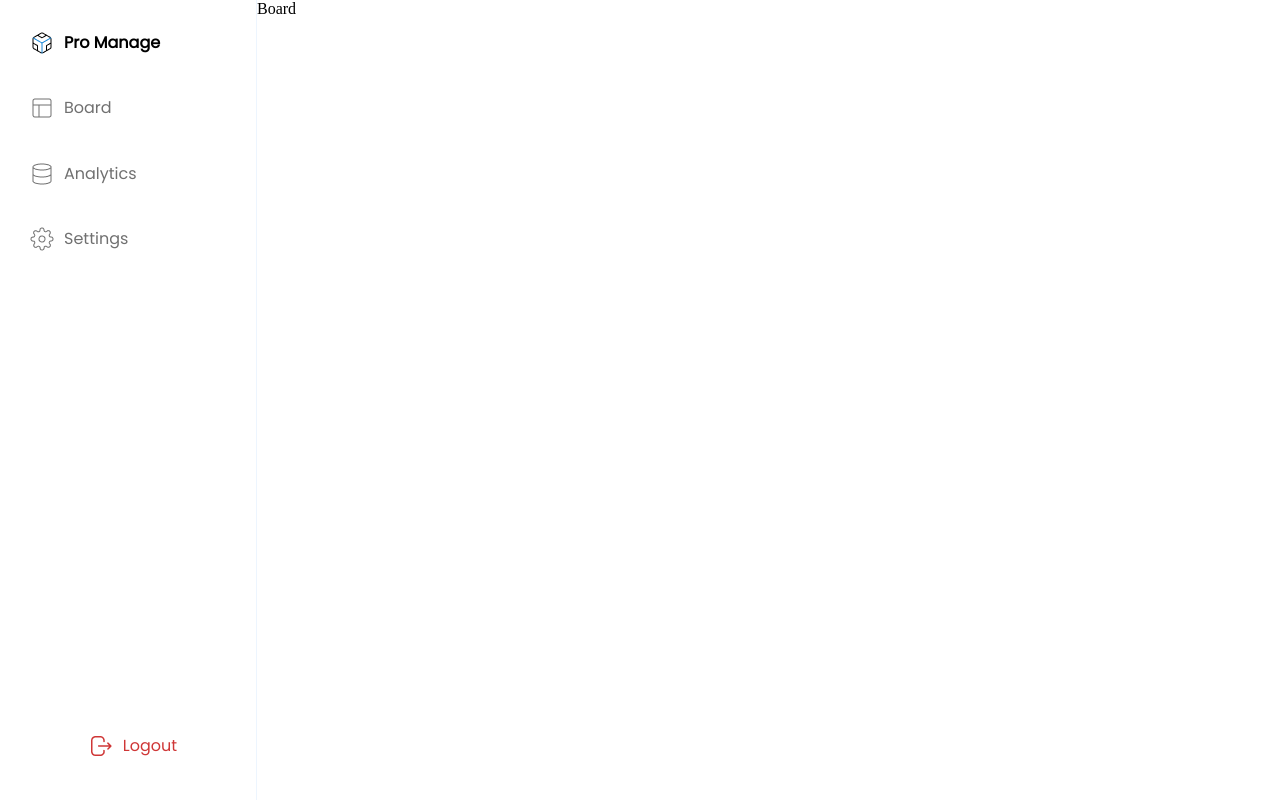
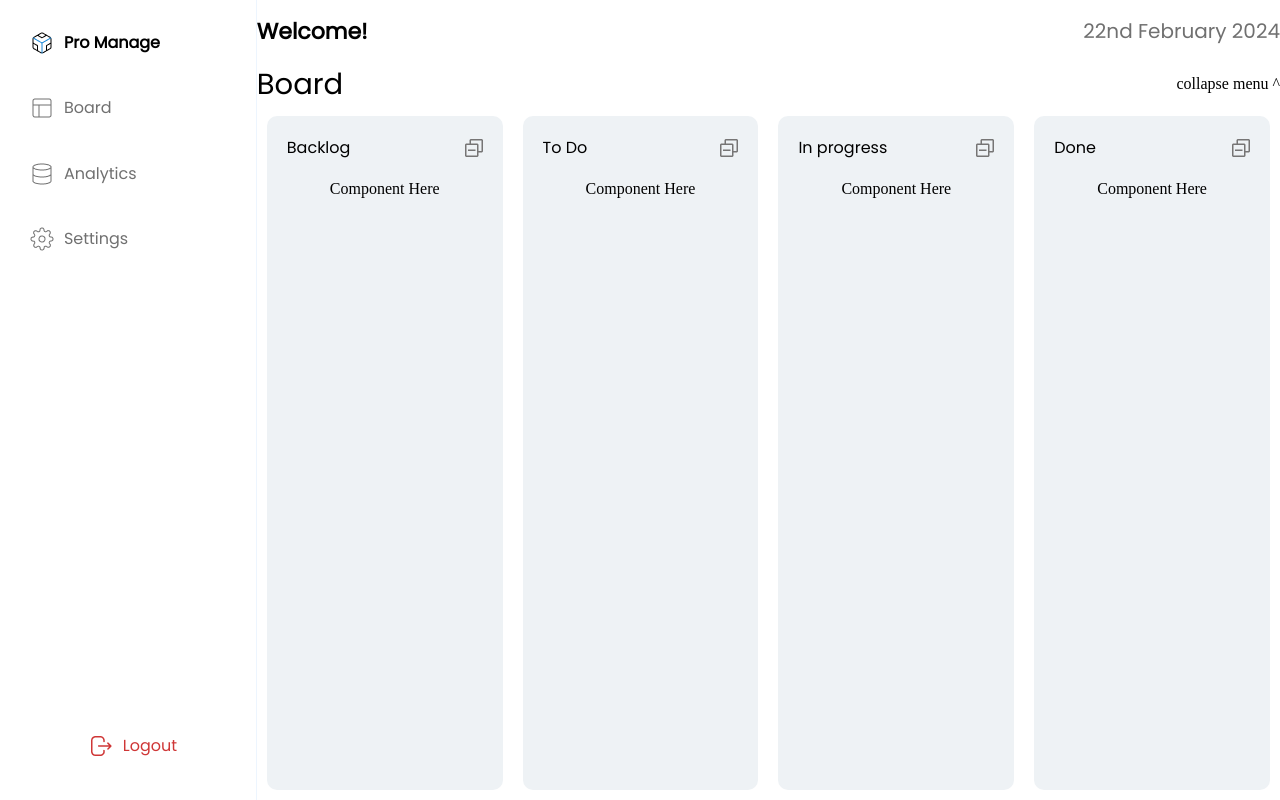
Before and after one commit to utsav-shrma/proManage-frontend, a React (Vite) app: page / in a window 1280 px wide. Built offline with nearby package versions, Linux system fonts and the light colour scheme; no server answers.

Commit message:
Added toast on Update and Board UI Components

```diff
--- a/package.json
+++ b/package.json
@@ -15,7 +15,8 @@
     "react": "^18.2.0",
     "react-dom": "^18.2.0",
     "react-redux": "^9.1.0",
-    "react-router-dom": "^6.22.1"
+    "react-router-dom": "^6.22.1",
+    "react-toastify": "^10.0.4"
   },
   "devDependencies": {
     "@types/react": "^18.2.55",
--- /dev/null
+++ b/src/components/board/Board.jsx
@@ -0,0 +1,55 @@
+import React from "react";
+import styles from "./Board.module.css";
+import Cards from "./card/Cards";
+import { nameStorageKey } from "../../utils/constants";
+import { taskStatus } from "../../utils/constants";
+
+const getOrdinalSuffix = (number) => {
+  const suffixes = ["th", "st", "nd", "rd"];
+  const v = number % 100;
+  return suffixes[(v - 20) % 10] || suffixes[v] || suffixes[0];
+};
+
+const getFormattedDate = () => {
+  const currentDate = new Date();
+  // Get numeric day and its ordinal suffix
+  const numericDay = currentDate.getDate();
+  const dayWithOrdinal = `${numericDay}${getOrdinalSuffix(numericDay)}`;
+
+  // Get month and year
+  const month = currentDate.toLocaleString("en-US", { month: "long" });
+  const year = currentDate.getFullYear();
+
+  // Formatted date string
+  const formattedDate = `${dayWithOrdinal} ${month} ${year}`;
+
+  return formattedDate;
+};
+
+function Board() {
+  const userName = localStorage.getItem(nameStorageKey);
+
+  return (
+    <div className={styles.container}>
+      <div className={styles.heading_container}>
+        <div>
+          <h1 className={styles.welcome_message}>Welcome! {userName}</h1>
+        </div>
+        <div className={styles.curr_date} >{getFormattedDate()}</div>
+      </div>
+      <div className={styles.heading_container}>
+        <div className={styles.board_heading}>Board</div>
+        <div>collapse menu ^</div>
+      </div>
+
+      <div className={styles.cards_container}>
+
+        {taskStatus.map((statusTypes,index)=>{
+            return <Cards key={index} title={statusTypes.title}></Cards>
+        })}
+      </div>
+    </div>
+  );
+}
+
+export default Board;
--- /dev/null
+++ b/src/components/board/Board.module.css
@@ -0,0 +1,47 @@
+.container{
+    display: flex;
+    flex-direction: column;
+    width:80vw;
+    height: 100vh;
+}
+.heading_container{
+    display: flex;
+    align-items: center;
+    justify-content: space-between;
+}
+
+.welcome_message{
+    font-family: Poppins;
+font-size: 22px;
+font-weight: 600;
+line-height: 33px;
+letter-spacing: 0em;
+text-align: left;
+
+
+}
+.curr_date{
+    font-family: Poppins;
+font-size: 20px;
+font-weight: 500;
+line-height: 30px;
+letter-spacing: 0em;
+text-align: left;
+color: #707070;
+
+}
+.board_heading{
+    font-family: Poppins;
+    font-size: 29px;
+    font-weight: 500;
+    line-height: 44px;
+    letter-spacing: 0em;
+    text-align: left;
+
+}
+
+.cards_container{
+    display:flex;
+    flex: 2;
+    flex-wrap: wrap;
+}
--- /dev/null
+++ b/src/components/board/card/Cards.jsx
@@ -0,0 +1,18 @@
+import React from 'react'
+import styles from './Cards.module.css'
+import collapseIcon from '../../../assets/icons/collapseIcon.png'
+function Cards({title}) {
+  return (
+    <div className={styles.container}>
+        <div className={styles.title}>
+            <h1>{title}</h1>
+            <img src={collapseIcon}></img>
+        </div>
+        <div className={styles.task_container}>
+            Component Here
+        </div>
+    </div>
+  )
+}
+
+export default Cards
--- /dev/null
+++ b/src/components/board/card/Cards.module.css
@@ -0,0 +1,37 @@
+.container {
+  display: flex;
+  flex-direction: column;
+  margin: 10px;
+  border-radius: 10px;
+  background: #eef2f5;
+  flex:2;
+
+
+
+}
+.task_container{
+    display: flex;
+    align-items: center;
+    justify-content: center;
+
+}
+.title {
+  display: flex;
+  align-items: center;
+  justify-content: space-between;
+}
+
+.title h1 {
+  font-family: Poppins;
+  font-size: 16px;
+  font-weight: 500;
+  line-height: 24px;
+  letter-spacing: 0em;
+  text-align: left;
+  margin: 20px;
+}
+.title img {
+  width: 18px;
+  height: 18px;
+  margin: 20px;
+}
--- a/src/components/boardScreen/BoardScreen.jsx
+++ b/src/components/boardScreen/BoardScreen.jsx
@@ -1,12 +1,13 @@
 import React from 'react'
 import Dashboard from '../dashboard/Dashboard'
 import styles from './BoardScreen.module.css'
+import Board from '../board/Board'
 
 function BoardScreen() {
   return (
     <div className={styles.main_container}>
         <Dashboard></Dashboard>
-        <>Board</>
+        <Board></Board>
 
     </div>
   )
--- a/src/components/dashboard/Dashboard.module.css
+++ b/src/components/dashboard/Dashboard.module.css
@@ -43,6 +43,7 @@ color: black;
 }
 .hover_container{
     width:20vw;
+    min-width: 200px;
 
 }
 
@@ -60,6 +61,7 @@ text-align: left;
 color: #707070;
 
 }
+
 #logout_text{
     color: #CF3636;
 
@@ -75,4 +77,5 @@ color: #707070;
     align-items: center;
     margin-block: 30px;
 
+
 }
--- a/src/components/settings/Settings.jsx
+++ b/src/components/settings/Settings.jsx
@@ -4,14 +4,31 @@ import passwordIcon from "../../assets/icons/lock.png";
 import eyeLogo from "../../assets/icons/eyeLogo.png";
 import inputAccountIcon from "../../assets/icons/inputAccountIcon.png";
 import { useNavigate } from "react-router";
+import { Bounce, Slide, ToastContainer, toast } from "react-toastify";
+import "react-toastify/dist/ReactToastify.css";
 
 function Settings() {
   const [isHidden, setIsHidden] = useState(true);
+  const notify = () => {
 
+    toast.success("Updated Successful", {
+      position: "bottom-center",
+      autoClose: 1000,
+      hideProgressBar: true,
+      closeOnClick: true,
+      pauseOnHover: true,
+      draggable: true,
+      progress: undefined,
+      theme: "light",
+      transition:Bounce,
+    });
+  };
+
+  const check = () => {};
   return (
     <div className={styles.container}>
       <div className={styles.heading_container}>
-        <h1 className={styles.heading} >Settings</h1>
+        <h1 className={styles.heading}>Settings</h1>
       </div>
       <div className={styles.register_form}>
         <div className={styles.form_input}>
@@ -62,7 +79,10 @@ function Settings() {
           ></img>
         </div>
 
-        <button id={styles.submit_button}>Update</button>
+        <button onClick={notify} id={styles.submit_button}>
+          Update
+        </button>
+        <ToastContainer></ToastContainer>
       </div>
     </div>
   );
--- a/src/utils/constants.js
+++ b/src/utils/constants.js
@@ -2,15 +2,22 @@ export const tokenStorageKey = "token";
 export const nameStorageKey = "userName";
 
 export const analyticsCard1Titles = [
-  { title: "Backlog Tasks", apiKey: "backlogTasks" },
-  { title: "To-Do Tasks", apiKey: "todoTasks" },
-  { title: "In-Progress Tasks Tasks", apiKey: "inProgressTasks" },
-  { title: "Completed Tasks", apiKey: "completedTasks" },
+  { title: "Backlog Tasks", key: "backlogTasks" },
+  { title: "To-Do Tasks", key: "todoTasks" },
+  { title: "In-Progress Tasks", key: "inProgressTasks" },
+  { title: "Completed Tasks", key: "completedTasks" },
 ];
 
 export const analyticsCard2Titles = [
-  { title: "Low Priority", apiKey: "lowPriority" },
-  { title: "Moderate Priority", apiKey: "moderatePriority" },
-  { title: "High Priority", apiKey: "highPriority" },
-  { title: "Due Date Tasks", apiKey: "dueTasks" },
+  { title: "Low Priority", key: "lowPriority" },
+  { title: "Moderate Priority", key: "moderatePriority" },
+  { title: "High Priority", key: "highPriority" },
+  { title: "Due Date Tasks", key: "dueTasks" },
 ];
+
+export const taskStatus = [
+    { title: "Backlog", status: "backlog" },
+    { title: "To Do", status: "todo" },
+    { title: "In progress", status: "inProgress" },
+    { title: "Done", status: "completed" },
+  ];
```
Also changed, not shown: src/assets/icons/collapseIcon.png (added), 1 other file (tests, documents, lock files or other folders).
